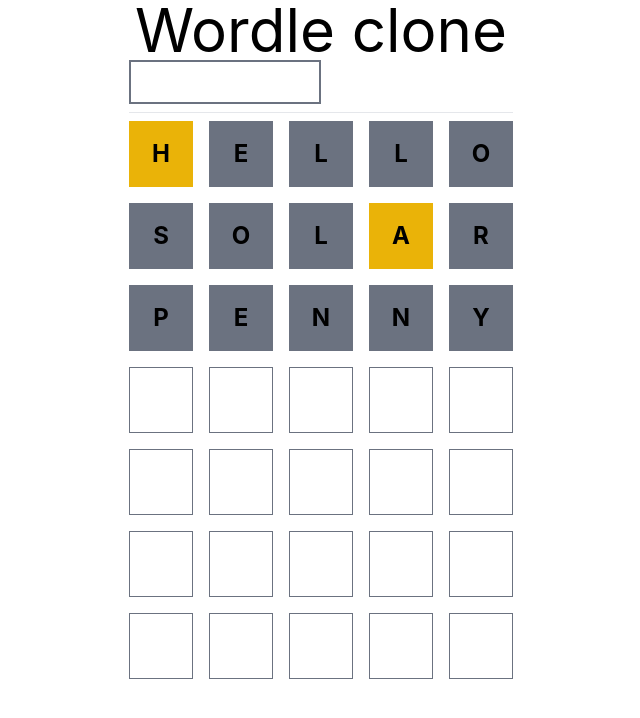
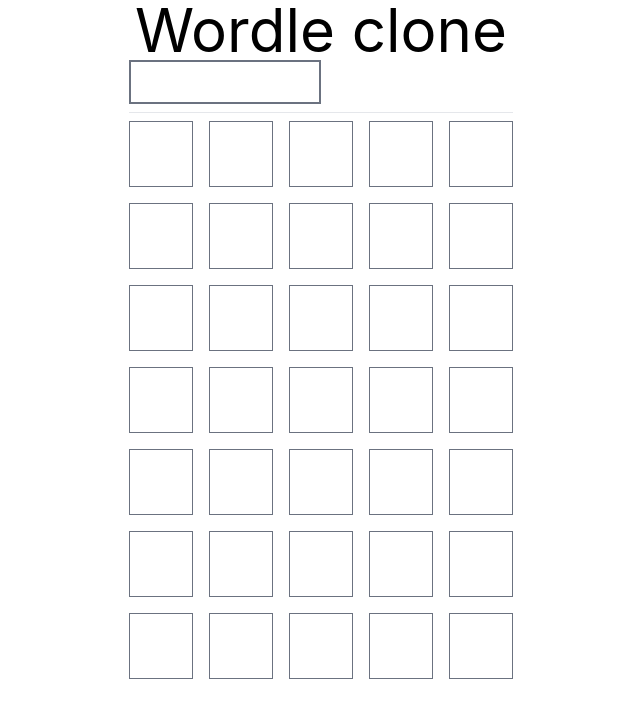
Before and after one commit to Vassili7115/wordle-clone, a React (Vite) app: page / in a window 1280 px wide. Shown: the top 718 px of the page, without its empty margins (319-959 px from the left). Built offline with nearby package versions, Linux system fonts and the light colour scheme.

Commit message:
Calculate result into store

```diff
--- a/src/App.tsx
+++ b/src/App.tsx
@@ -19,17 +19,17 @@
     setGuess(newGuess);
   };
 
-  let rows = [...state.guesses];
+  let rows = [...state.rows];
 
   if (rows.length < GUESS_LENGTH) {
-    rows.push(guess);
+    rows.push({ guess });
   }
 
-  const numberOfGuessesRemaining = GUESS_LENGTH - state.guesses.length;
+  const numberOfGuessesRemaining = GUESS_LENGTH - state.rows.length;
 
   rows = rows.concat(Array(numberOfGuessesRemaining).fill(''));
 
-  const isGameOver = state.guesses.length === GUESS_LENGTH;
+  const isGameOver = state.rows.length === GUESS_LENGTH;
 
   return (
     <div className="mx-auto w-96 relative">
@@ -45,8 +45,8 @@
       </header>
 
       <main className="grid grid-rows-6 gap-4">
-        {rows.map((row, index) => (
-          <WordRow key={index} letters={row} />
+        {rows.map(({ guess, result }, index) => (
+          <WordRow key={index} letters={guess} result={result} />
         ))}
       </main>
 
--- a/src/components/WordRow/WordRow.tsx
+++ b/src/components/WordRow/WordRow.tsx
@@ -1,26 +1,28 @@
 import React, { FC } from 'react';
 import { LETTER_LENGTH } from '../../constants/constants';
-import { computeGuess } from '../../helpers/computeGuess/computeGuess';
+import { LetterState } from '../../helpers/computeGuess/computeGuess';
 import { useStore } from '../../store';
 import CharacterBox from '../CharacterBox/CharacterBox';
 
 type WordRowProps = {
   letters: string;
+  result?: LetterState[];
 };
 
-const WordRow: FC<WordRowProps> = ({ letters: lettersProps = '' }) => {
+const WordRow: FC<WordRowProps> = ({
+  letters: lettersProps = '',
+  result = [],
+}) => {
   const answer = useStore((state) => state.answer);
   const letterRemaining = LETTER_LENGTH - lettersProps.length;
   const letters = lettersProps
     .split('')
     .concat(Array(letterRemaining).fill(''));
 
-  const guessStates = computeGuess(lettersProps, answer);
-
   return (
     <div className="grid grid-cols-5 gap-4">
       {letters.map((letter, index) => (
-        <CharacterBox key={index} value={letter} state={guessStates[index]} />
+        <CharacterBox key={index} value={letter} state={result[index]} />
       ))}
     </div>
   );
--- a/src/store.ts
+++ b/src/store.ts
@@ -1,28 +1,40 @@
+import { computeGuess, LetterState } from './helpers/computeGuess/computeGuess';
 import create from 'zustand';
 import { persist } from 'zustand/middleware';
 import { getRandomWord } from './helpers/getRandomWord/getRandomWord';
 
+interface GuessRow {
+  guess: string;
+  result?: LetterState[];
+}
+
 interface StoreState {
   answer: string;
-  guesses: string[];
+  rows: GuessRow[];
   addGuess: (guess: string) => void;
   newGame: () => void;
 }
 
 export const useStore = create<StoreState>(
   persist(
-    (set) => ({
+    (set, get) => ({
       answer: getRandomWord(),
-      guesses: ['hello', 'solar', 'penny'],
+      rows: [],
       addGuess: (guess: string) => {
         set((state) => ({
-          guesses: [...state.guesses, guess],
+          rows: [
+            ...state.rows,
+            {
+              guess,
+              result: computeGuess(guess, state.answer),
+            },
+          ],
         }));
       },
       newGame: () => {
         set({
           answer: getRandomWord(),
-          guesses: [],
+          rows: [],
         });
       },
     }),
```
Also changed, not shown: 1 other file (tests, documents, lock files or other folders).
